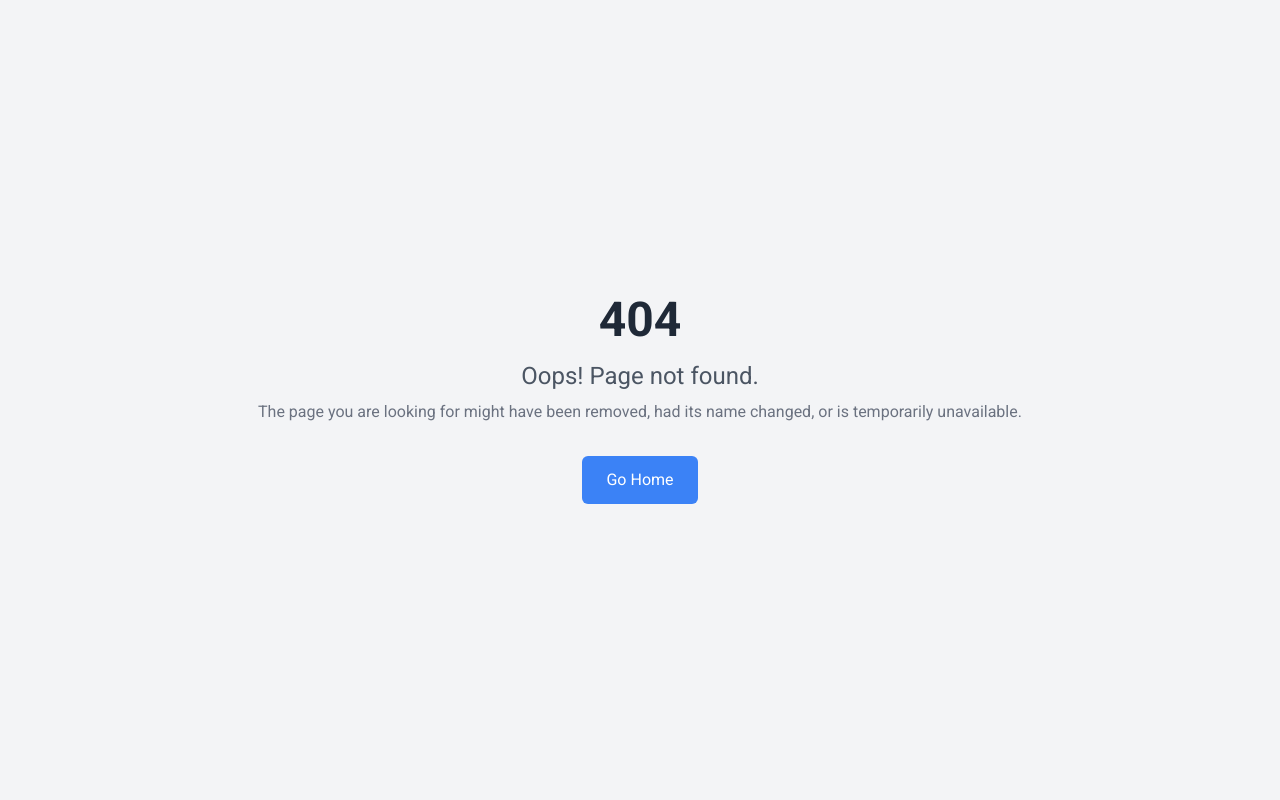
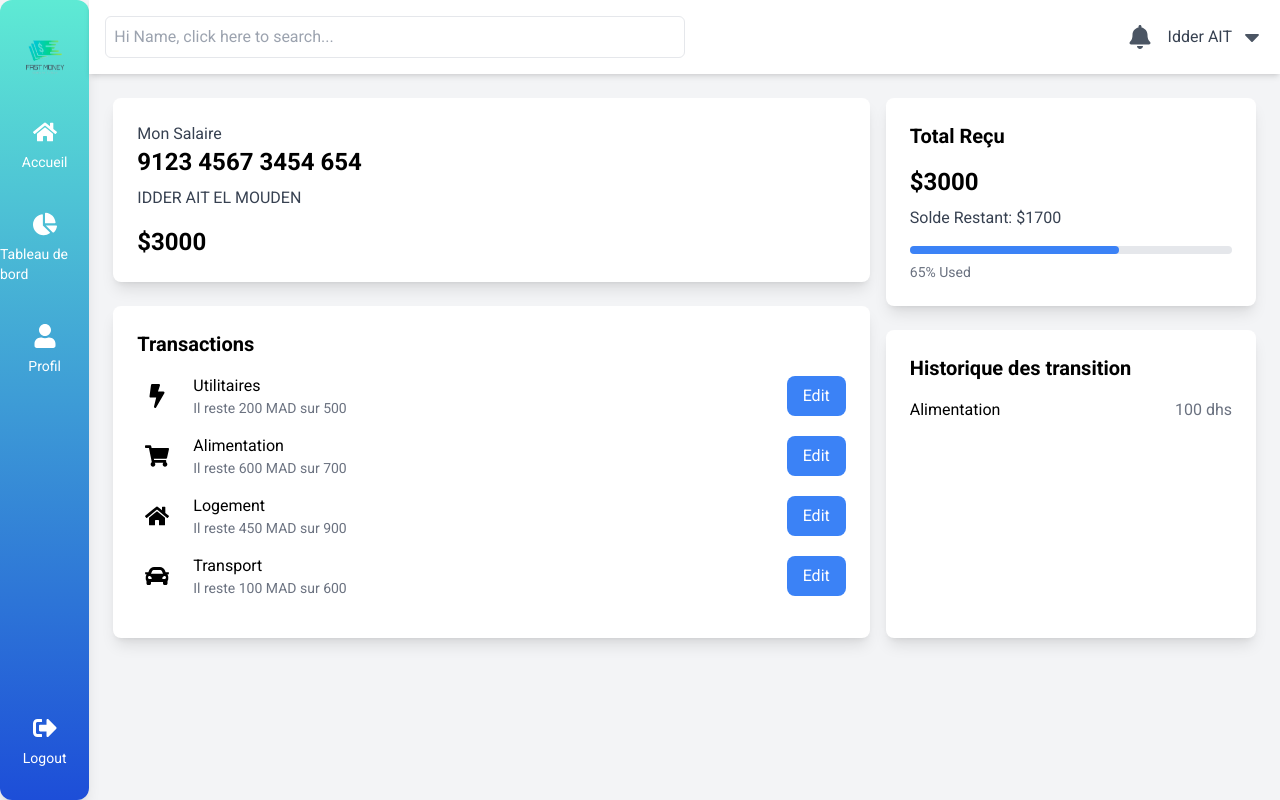
Before and after one commit to IDDER29/Full-Stack-Application-MyFinance, a React (Vite) app in the folder client/: page /home in a window 1280 px wide. Before the commit this address had no page. Built offline with nearby package versions, Linux system fonts and the light colour scheme.

Commit message:
update the ui

```diff
--- a/client/src/App.jsx
+++ b/client/src/App.jsx
@@ -2,6 +2,8 @@ import FormLogin from "./pages/LogeIn";
 import FormRegistration from "./pages/SignUp";
 import NotFound from "./components/notfound/notfound";
 import { BrowserRouter, Routes, Route } from "react-router-dom";
+import NavbarA from "./components/Layout/NavA";
+import Home from "./pages/Home";
 
 function App() {
   return (
@@ -10,6 +12,7 @@ function App() {
         <Routes>
           <Route path="/signup" element={<FormRegistration />}></Route>
           <Route path="/login" element={<FormLogin />}></Route>
+          <Route path="/home" element={<Home />}></Route>
           <Route path="*" element={<NotFound />} />
         </Routes>
       </BrowserRouter>
--- /dev/null
+++ b/client/src/components/Layout/NavA.jsx
@@ -0,0 +1,35 @@
+// src/Navbar.js
+import { Link } from "react-router-dom";
+import { FaHome, FaChartPie, FaUser, FaSignOutAlt } from "react-icons/fa";
+
+const NavbarA = () => {
+  return (
+    <div className="bg-gradient-to-b from-teal-300 to-blue-700 w-24 flex flex-col items-center py-8 rounded-xl shadow-lg">
+      <div className="mb-10">
+        <img src="./logo.png" alt="Logo" className="w-12 h-12" />
+      </div>
+      <nav className="flex flex-col space-y-10">
+        <Link to="/" className="text-white flex flex-col items-center">
+          <FaHome size={24} />
+          <span className="text-sm mt-2">Accueil</span>
+        </Link>
+        <Link to="/dashboard" className="text-white flex flex-col items-center">
+          <FaChartPie size={24} />
+          <span className="text-sm mt-2">Tableau de bord</span>
+        </Link>
+        <Link to="/profile" className="text-white flex flex-col items-center">
+          <FaUser size={24} />
+          <span className="text-sm mt-2">Profil</span>
+        </Link>
+      </nav>
+      <div className="mt-auto">
+        <Link to="/logout" className="text-white flex flex-col items-center">
+          <FaSignOutAlt size={24} />
+          <span className="text-sm mt-2">Logout</span>
+        </Link>
+      </div>
+    </div>
+  );
+};
+
+export default NavbarA;
--- /dev/null
+++ b/client/src/components/Layout/SearchBar.jsx
@@ -0,0 +1,32 @@
+import React, { useState } from "react";
+import { FaBell, FaCaretDown } from "react-icons/fa";
+
+const SearchBar = () => {
+  const [searchTerm, setSearchTerm] = useState("");
+
+  const handleSearch = (e) => {
+    setSearchTerm(e.target.value);
+    // Perform search logic here
+  };
+
+  return (
+    <header className="flex items-center justify-between bg-white p-4 shadow-md">
+      <div className="flex items-center w-1/2">
+        <input
+          type="text"
+          placeholder="Hi Name, click here to search..."
+          className="w-full p-2 border rounded-md focus:outline-none focus:ring-2 focus:ring-teal-500"
+        />
+      </div>
+      <div className="flex items-center space-x-4">
+        <FaBell size={24} className="text-gray-600" />
+        <div className="flex items-center">
+          <span className="text-gray-700">Idder AIT</span>
+          <FaCaretDown size={24} className="text-gray-600 ml-2" />
+        </div>
+      </div>
+    </header>
+  );
+};
+
+export default SearchBar;
--- /dev/null
+++ b/client/src/components/Layout/TotalRecu.jsx
@@ -0,0 +1,22 @@
+import React from "react";
+
+const MonthChart = () => {
+  return (
+    <div className="bg-white p-6 rounded-lg shadow-lg mb-6">
+      <h2 className="text-xl font-bold mb-4">Total Reçu</h2>
+      <div className="text-2xl font-bold">$3000</div>
+      <div className="text-gray-700 mt-2">Solde Restant: $1700</div>
+      <div className="mt-4">
+        <div className="h-2 bg-gray-200 rounded-full">
+          <div
+            className="h-full bg-blue-500 rounded-full"
+            style={{ width: "65%" }}
+          ></div>
+        </div>
+        <div className="text-sm text-gray-500 mt-2">65% Used</div>
+      </div>
+    </div>
+  );
+};
+
+export default MonthChart;
--- /dev/null
+++ b/client/src/components/Layout/Transactions.jsx
@@ -0,0 +1,15 @@
+import React from "react";
+import { FaBolt, FaShoppingCart, FaHome, FaCar } from "react-icons/fa";
+import TransactionItems from "./TransactionsItems";
+
+const Transactions = () => {
+  return (
+    <div className="bg-white p-6 rounded-lg shadow-lg flex-1">
+      <h2 className="text-xl font-bold mb-4">Transactions</h2>
+      {/* Repeat for each transaction */}
+      <TransactionItems />
+    </div>
+  );
+};
+
+export default Transactions;
--- /dev/null
+++ b/client/src/components/Layout/TransactionsItems.jsx
@@ -0,0 +1,67 @@
+import React from "react";
+import { FaBolt, FaShoppingCart, FaHome, FaCar } from "react-icons/fa";
+
+// Define a mapping between categories and icons
+const iconMap = {
+  Utilitaires: <FaBolt size={24} />,
+  Alimentation: <FaShoppingCart size={24} />,
+  Logement: <FaHome size={24} />,
+  Transport: <FaCar size={24} />,
+};
+
+// Sample transaction data
+const transactions = [
+  { category: "Utilitaires", remaining: 200, total: 500 },
+  { category: "Alimentation", remaining: 600, total: 700 },
+  { category: "Logement", remaining: 450, total: 900 },
+  { category: "Transport", remaining: 100, total: 600 },
+];
+
+const getColor = (category) => {
+  switch (category) {
+    case "Utilitaires":
+      return "yellow";
+    case "Alimentation":
+      return "blue";
+    case "Logement":
+      return "green";
+    case "Transport":
+      return "red";
+    default:
+      return "gray";
+  }
+};
+
+const TransactionItem = ({ transaction }) => {
+  const { category, remaining, total } = transaction;
+  return (
+    <div className="flex justify-between items-center mb-4">
+      <div className="flex items-center">
+        <div className={`bg-${getColor(category)}-300 p-2 rounded-lg mr-4`}>
+          {iconMap[category]}
+        </div>
+        <div>
+          <div>{category}</div>
+          <div className="text-sm text-gray-500">
+            Il reste {remaining} MAD sur {total}
+          </div>
+        </div>
+      </div>
+      <button className="bg-blue-500 text-white px-4 py-2 rounded-lg">
+        Edit
+      </button>
+    </div>
+  );
+};
+
+const TransactionItems = () => {
+  return (
+    <div>
+      {transactions.map((transaction, index) => (
+        <TransactionItem key={index} transaction={transaction} />
+      ))}
+    </div>
+  );
+};
+
+export default TransactionItems;
--- /dev/null
+++ b/client/src/components/Layout/TransitionHistorique.jsx
@@ -0,0 +1,19 @@
+import React from "react";
+
+const TransitionHistorique = () => {
+  return (
+    <div className="bg-white p-6 rounded-lg shadow-lg flex-1">
+      <h2 className="text-xl font-bold mb-4">Historique des transition</h2>
+      <div>
+        {/* Repeat for each history item */}
+        <div className="flex justify-between items-center mb-4">
+          <div>Alimentation</div>
+          <div className="text-gray-500">100 dhs</div>
+        </div>
+        {/* Add more history items similarly */}
+      </div>
+    </div>
+  );
+};
+
+export default TransitionHistorique;
--- /dev/null
+++ b/client/src/components/Layout/card.jsx
@@ -0,0 +1,14 @@
+import React from "react";
+
+const Card = () => {
+  return (
+    <div className="bg-white p-6 rounded-lg shadow-lg mb-6">
+      <div className="text-gray-700">Mon Salaire</div>
+      <div className="text-2xl font-bold">9123 4567 3454 654</div>
+      <div className="text-gray-700 mt-2">IDDER AIT EL MOUDEN</div>
+      <div className="text-2xl font-bold mt-4">$3000</div>
+    </div>
+  );
+};
+
+export default Card;
--- /dev/null
+++ b/client/src/pages/Home.jsx
@@ -0,0 +1,40 @@
+import React from "react";
+import NavbarA from "../components/Layout/NavA";
+import SearchBar from "../components/Layout/SearchBar";
+import Card from "../components/Layout/card";
+import Transactions from "../components/Layout/Transactions";
+import MonthChart from "../components/Layout/TotalRecu";
+import TransitionHistorique from "../components/Layout/TransitionHistorique";
+
+const HomePage = () => {
+  return (
+    <div className="min-h-screen bg-gray-100 flex">
+      {/* Sidebar */}
+      <NavbarA />
+
+      {/* Main Content */}
+      <div className="w-full flex flex-col">
+        {/* Top Bar with Search */}
+        <SearchBar />
+
+        <div className="w-full p-6 grid grid-cols-3 gap-4">
+          {/* Card and Transactions */}
+          <div className="col-span-2 flex flex-col">
+            {/* Card */}
+            <Card />
+            {/* Transactions */}
+            <Transactions />
+          </div>
+
+          {/* Summary */}
+          <div className="flex flex-col">
+            <MonthChart />
+            <TransitionHistorique />
+          </div>
+        </div>
+      </div>
+    </div>
+  );
+};
+
+export default HomePage;
```
Also changed, not shown: client/public/logo.png (added), client/src/pages/Home.js (deleted).
